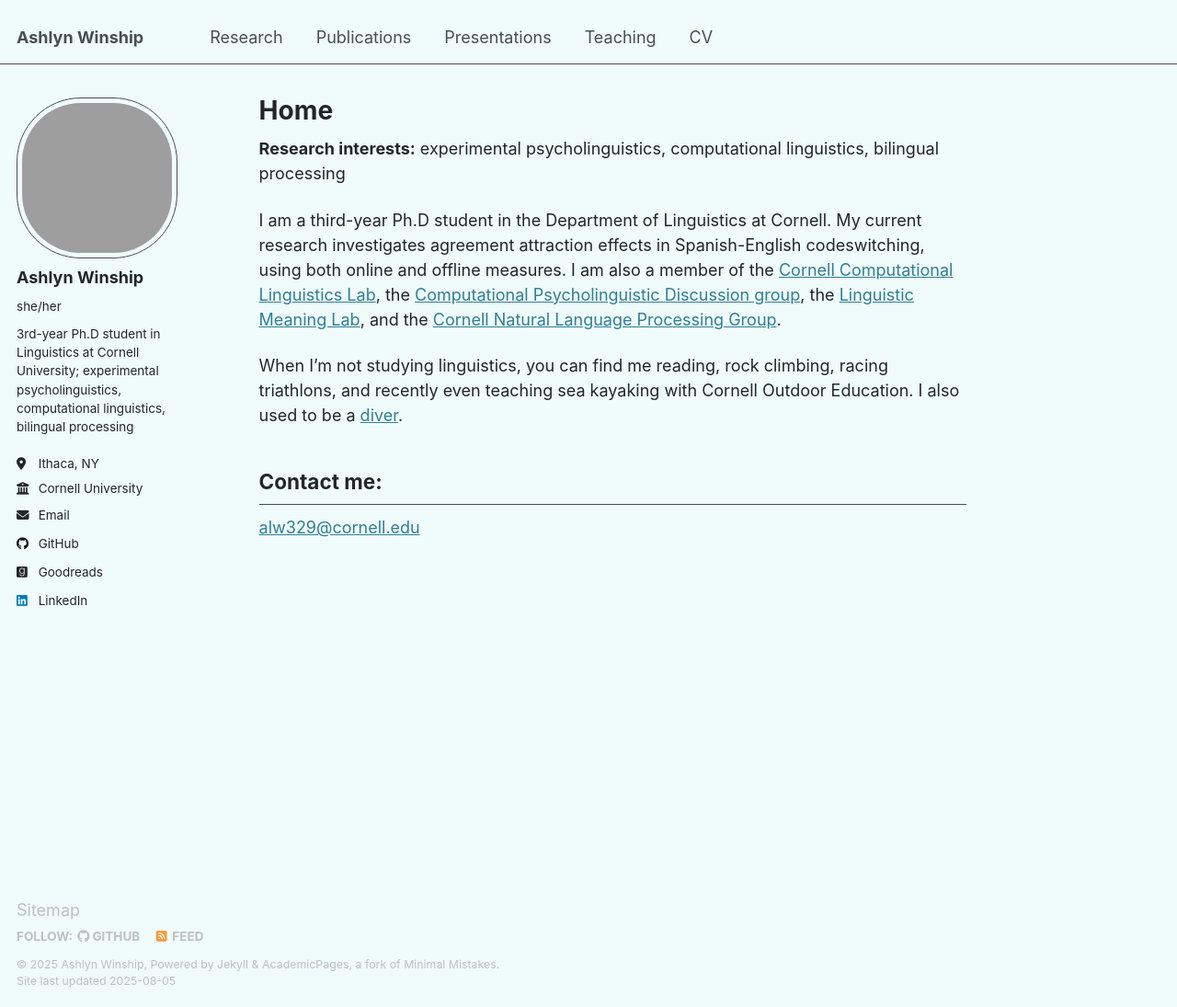
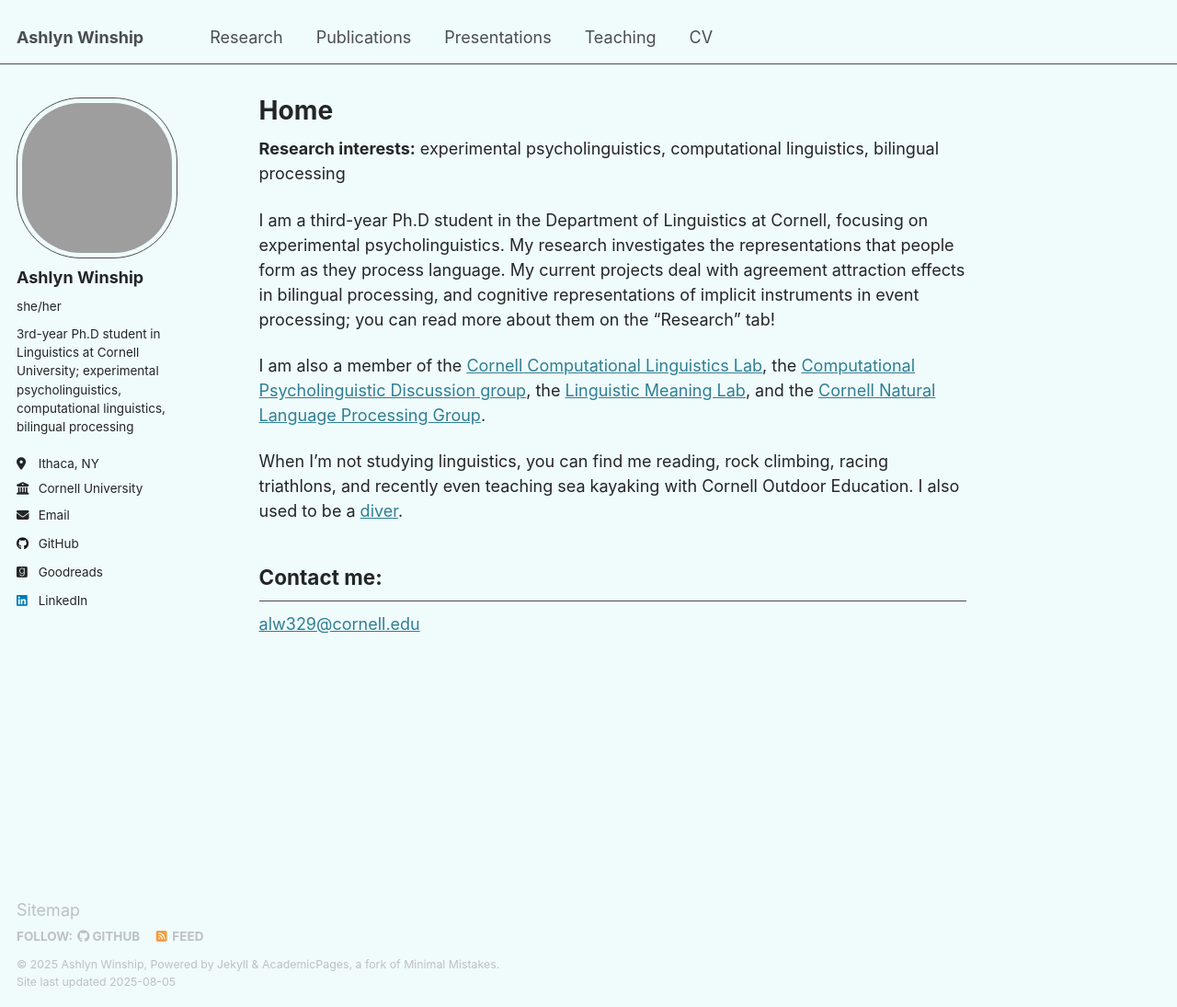
Before and after one commit to ashlynwinship/ashlynwinship.github.io, a Jekyll site: the page built from _pages/about.md, in a window 1280 px wide and 1095 px high. Shown: the whole window at 92% size. Built offline with Jekyll 4.4.1, drawn with Linux system fonts in a browser that asks for light colours; a file with an impossible date is left out; grey boxes are pictures that could not be loaded.

Commit message:
Update about.md

```diff
--- a/_pages/about.md
+++ b/_pages/about.md
@@ -9,7 +9,9 @@ redirect_from:
 
 <b>Research interests:</b> experimental psycholinguistics, computational linguistics, bilingual processing
 
-I am a third-year Ph.D student in the Department of Linguistics at Cornell. My current research investigates agreement attraction effects in Spanish-English codeswitching, using both online and offline measures. I am also a member of the <a target="_blank" rel="noopener" href="https://conf.ling.cornell.edu/compling/">Cornell Computational Linguistics Lab</a>, the <a target="_blank" rel="noopener" href="https://c-psyd.github.io/">Computational Psycholinguistic Discussion group</a>, the <a target="_blank" rel="noopener" href="https://lime-lab-cornell.github.io/">Linguistic Meaning Lab</a>, and the <a target="_blank" rel="noopner" href="https://nlp.cornell.edu/">Cornell Natural Language Processing Group</a>.
+I am a third-year Ph.D student in the Department of Linguistics at Cornell, focusing on experimental psycholinguistics. My research investigates the representations that people form as they process language. My current projects deal with agreement attraction effects in bilingual processing, and cognitive representations of implicit instruments in event processing; you can read more about them on the "Research" tab!
+
+I am also a member of the <a target="_blank" rel="noopener" href="https://conf.ling.cornell.edu/compling/">Cornell Computational Linguistics Lab</a>, the <a target="_blank" rel="noopener" href="https://c-psyd.github.io/">Computational Psycholinguistic Discussion group</a>, the <a target="_blank" rel="noopener" href="https://lime-lab-cornell.github.io/">Linguistic Meaning Lab</a>, and the <a target="_blank" rel="noopner" href="https://nlp.cornell.edu/">Cornell Natural Language Processing Group</a>.
 
 When I'm not studying linguistics, you can find me reading, rock climbing, racing triathlons, and recently even teaching sea kayaking with Cornell Outdoor Education. I also used to be a <a target="_blank" rel="noopener" href="https://secure.meetcontrol.com/divemeets/system/profile.php?number=24901">diver</a>.
 
```
